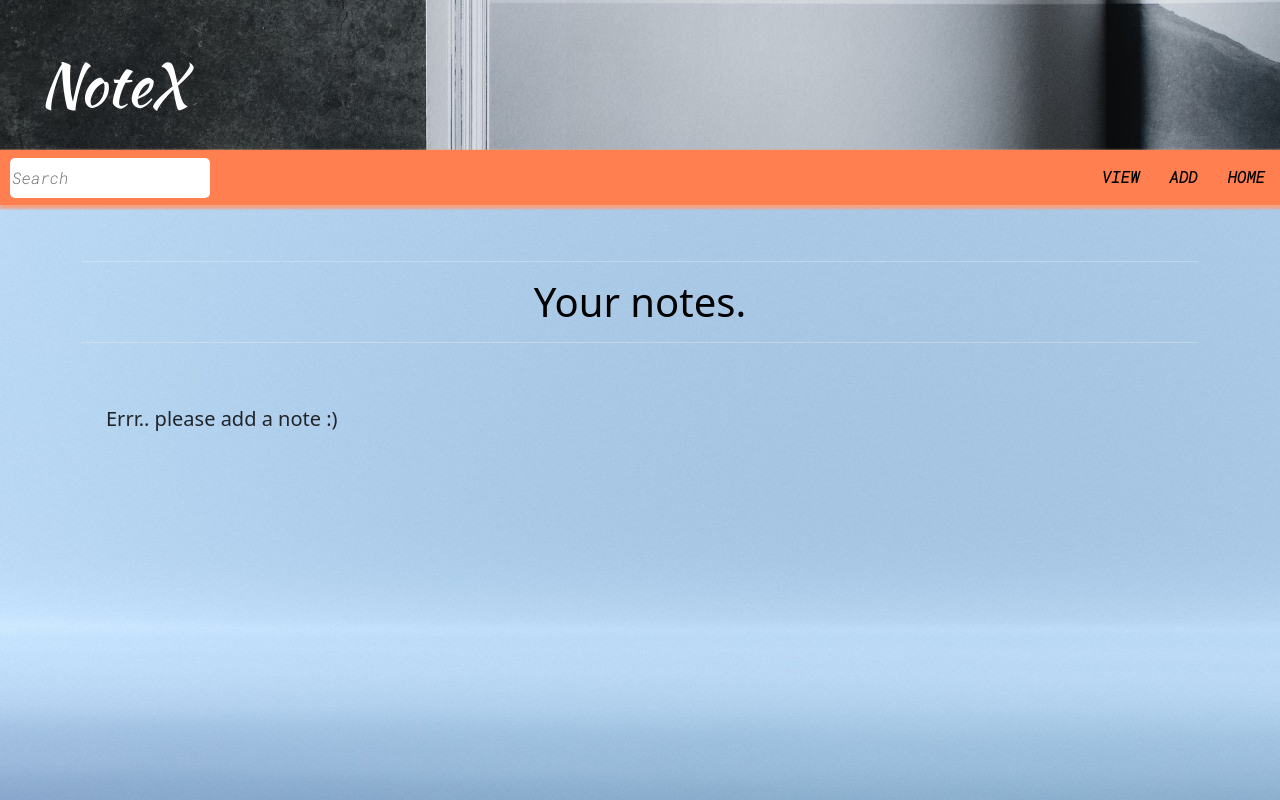
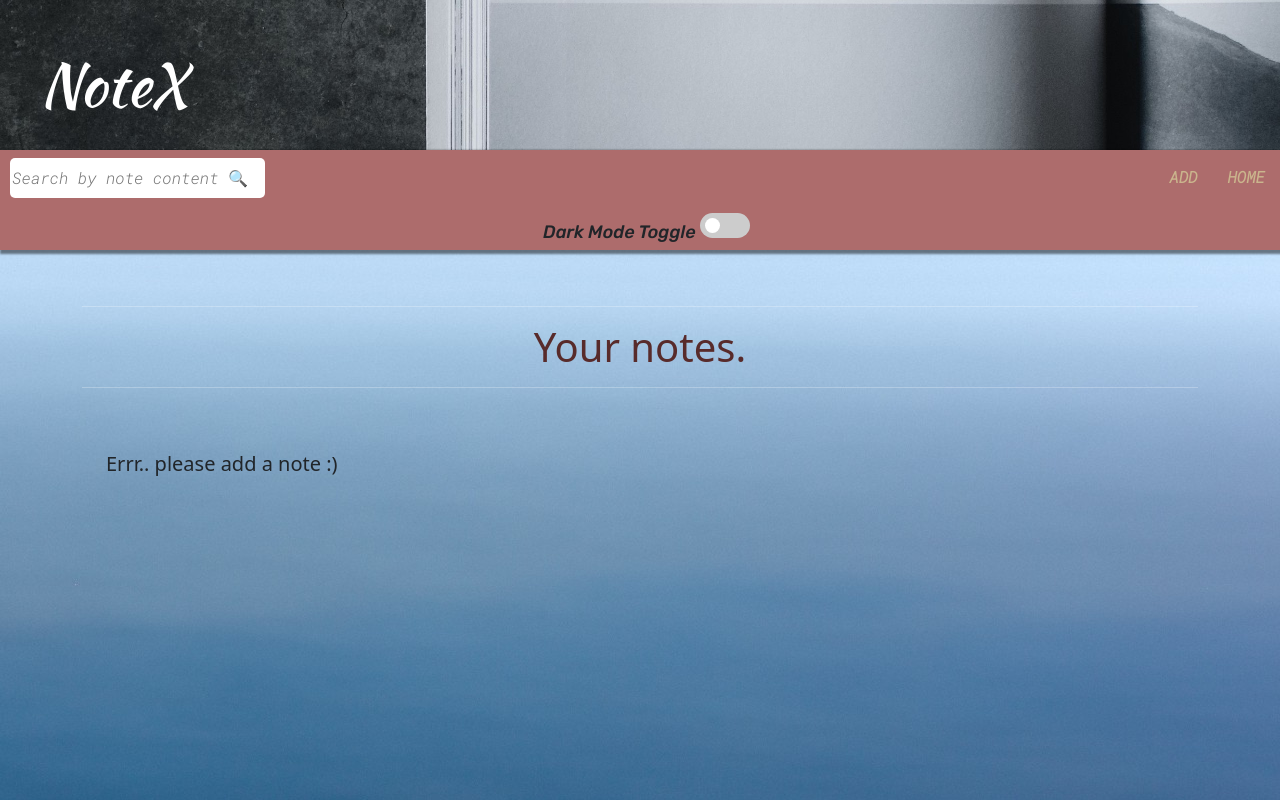
Before and after one commit to fahad-22-5/notex, a plain HTML site: page view.html in a window 1280 px wide. Drawn offline with nearby package versions, Linux system fonts and the light colour scheme; a web font is replaced by a local one.

Commit message:
V0.3(DARK MODE)

```diff
--- a/main.css
+++ b/main.css
@@ -5,6 +5,7 @@
 body {
     margin: 20px;
     background-image: url("bluebgre.jpg");
+    transition: 00.5s;
 }
 
 h1{
@@ -30,17 +31,18 @@ header {
 
 .heading{
     font-family: 'Akaya Telivigala', cursive;
-    color: rgb(255, 255, 255);
+    color: rgb(177, 149, 149);
     font-family: 'Kaushan Script', cursive;
     font-size: 60px;
 }
 
 nav {
     overflow: hidden;
-    box-shadow:rgb(241, 163, 134) 2px 2px 2px 2px;
+    box-shadow:rgb(55, 142, 168);
     font-family: 'Roboto Mono', monospace;
     height: 55px;
-    background-color: coral;
+    background-color: rgb(85, 169, 175);
+    transition: 0.5s;
 }
 
 nav a {
@@ -76,8 +78,8 @@ nav a:hover{color: white;}
     color: rgb(0, 0, 0);
     font-weight: bold;
     border-style: none;
-    background-color: coral;
-    transition: 0.15s
+    background-color: rgb(85, 169, 175);
+    transition: 0.5s
 }
 #nav:hover{color: white;}
 
@@ -88,8 +90,96 @@ nav a:hover{color: white;}
 
 #hidebtn{
     border-style: none;
-    background-color: rgb(64, 64, 202);
+    background-color: rgb(72, 135, 207);
     border-radius: 5%;
     height: 50px;
     width: 50px;
 }
+
+#container {
+    width: 100%;
+    height: 100%;
+    align-items: right;
+    padding-left: 1%;
+    padding-top: 15px;
+    font-size: 18px;
+    font-family: 'Rubik', sans-serif;
+  }
+
+  .change {
+    position: relative;
+    display: inline-block;
+    width: 50px;
+    height: 25px;
+  }
+  .change input {
+    display: none;
+  }
+
+  #slider {
+    position: absolute;
+    cursor: pointer;
+    top: 0;
+    left: 0;
+    right: 0;
+    bottom: 0;
+    background: #ccc;
+    border-radius: 34px;
+    transition: 0.4s;
+  }
+
+  #slider:before {
+    content: "";
+    position: absolute;
+    height: 15px;
+    width: 15px;
+    left: 5px;
+    bottom: 5px;
+    background: #fff;
+    border-radius: 50%;
+    transition: 0.4s;
+  }
+  input:checked + #slider {
+    background: rgb(85, 169, 175);;
+  }
+  input:checked + #slider:before {
+    transform: translateX(25px);
+  }
+  .dark-mode {
+    background: #1b0f1f;
+  }
+  .dark-mode h1 {
+    color: #f7f0e9;
+  }
+  .dark-mode nav{
+      background-color: rgb(73, 73, 73);
+      box-shadow:rgb(71, 73, 209);
+  }
+  .dark-mode #txt{
+      color: blanchedalmond;
+  }
+
+  .dark-mode #nav{
+      background: rgb(73, 73, 73);
+  }
+
+  .dark-mode h3{
+      color: blanchedalmond;
+  }
+
+  .dark-mode .card{
+      background-color: #25152b;
+  }
+  .dark-mode h5{
+      color: white;
+  }
+
+  .dark-mode .card-text{
+      color: white;
+  }
+
+  #txt{
+      font-size: 25px;
+      font-family: 'Rubik', sans-serif;
+      /* padding-left: 88.2%; */
+  }
--- a/view.css
+++ b/view.css
@@ -4,13 +4,12 @@
 
 body {
     margin: 20px;
-    background-image: url("wall4.png");
     background-position: 100%;
 }
 
 h1{
     text-align: center;
-    color: white;
+    color: rgb(88, 43, 43);
 }
 
 h2{
@@ -39,11 +38,11 @@ header {
 }
 
 nav {
-    background-color: rgb(0, 0, 0);
+    background-color: rgb(173, 108, 108);
     overflow: hidden;
     box-shadow: #00000079 2px 2px 2px 2px;
     font-family: 'Roboto Mono', monospace;
-    height: 55px;
+    height: 100px;
 }
 
 nav a {
@@ -65,7 +64,7 @@ nav a:hover{color: white;}
     height: 40px;
     margin-top: 7.5px;
     margin-left: 10px;
-    width: 200px;
+    width: 255px;
     border-radius: 5px;
     border-style: none;
 }
@@ -82,6 +81,12 @@ nav a:hover{color: white;}
     color: rgb(202, 181, 141);
     font-weight: bold;
     border-style: none;
-    background-color: black;
+    background-color: rgb(163, 110, 110);
 }
 #nav:hover{color: white;}
+
+#container{
+    text-align: center;
+    font-size: 18px;
+    font-family: 'Rubik', sans-serif;
+}
--- a/view.html
+++ b/view.html
@@ -5,6 +5,7 @@
     <meta name="viewport" content="width=device-width, initial-scale=1.0">
     <title>Add new note | NoteX</title>
         <link rel="stylesheet" href="main.css">
+        <link rel="stylesheet" href="view.css">
         <link rel="preconnect" href="https://fonts.gstatic.com">
         <link href="https://fonts.googleapis.com/css2?family=Kaushan+Script&display=swap" rel="stylesheet">
 <link href="https://fonts.googleapis.com/css2?family=Roboto+Mono:ital,wght@1,300&family=Roboto:ital,wght@1,300&display=swap" rel="stylesheet">
@@ -12,17 +13,26 @@
         <link href="https://cdn.jsdelivr.net/npm/bootstrap@5.0.0-beta2/dist/css/bootstrap.min.css" rel="stylesheet" integrity="sha384-BmbxuPwQa2lc/FVzBcNJ7UAyJxM6wuqIj61tLrc4wSX0szH/Ev+nYRRuWlolflfl" crossorigin="anonymous">
 <link href="https://fonts.googleapis.com/css2?family=DotGothic16&display=swap" rel="stylesheet">
 <link href="https://fonts.googleapis.com/css2?family=Roboto&display=swap" rel="stylesheet">
+<link href="https://fonts.googleapis.com/css2?family=Rubik:ital,wght@1,500&display=swap" rel="stylesheet">
+
     <header>
         <p class="heading">NoteX</p>
     </header>
     <nav>
             <a href="index.html">HOME</a>
             <a href="main.html">ADD</a>
-            <button id="nav">VIEW</button>
+            <!-- <button id="nav">VIEW</button> -->
             <form class="search">
-                    <input type="search" id="searchin" placeholder="Search">
-            </form>
-    </nav>
+                    <input type="search" id="searchin" placeholder="Search by note content 🔍">
+                </form>
+                <div id="container">
+                        Dark Mode Toggle
+                        <label class="change">
+                                <input type="checkbox">
+                                <span id="slider"></span>
+                        </label>
+                </div>
+        </nav>
 </head>
 <body>
         <div class="container my-3">
@@ -36,6 +46,15 @@
 
               </div>
         </div>
+        <script>
+                console.log('Dark mode toggle');
+                let btn = document.getElementById('slider');
+                btn.addEventListener("click", changeMode);
+                function changeMode(){
+                var element = document.body;
+                element.classList.toggle("dark-mode");
+                }
+        </script>
 </body>
 <script src="view.js"></script>
 </html>
```
Also changed, not shown: app.js (+9 -4 lines), main.html (+29 -4 lines), view.js (line endings or trailing spaces).
